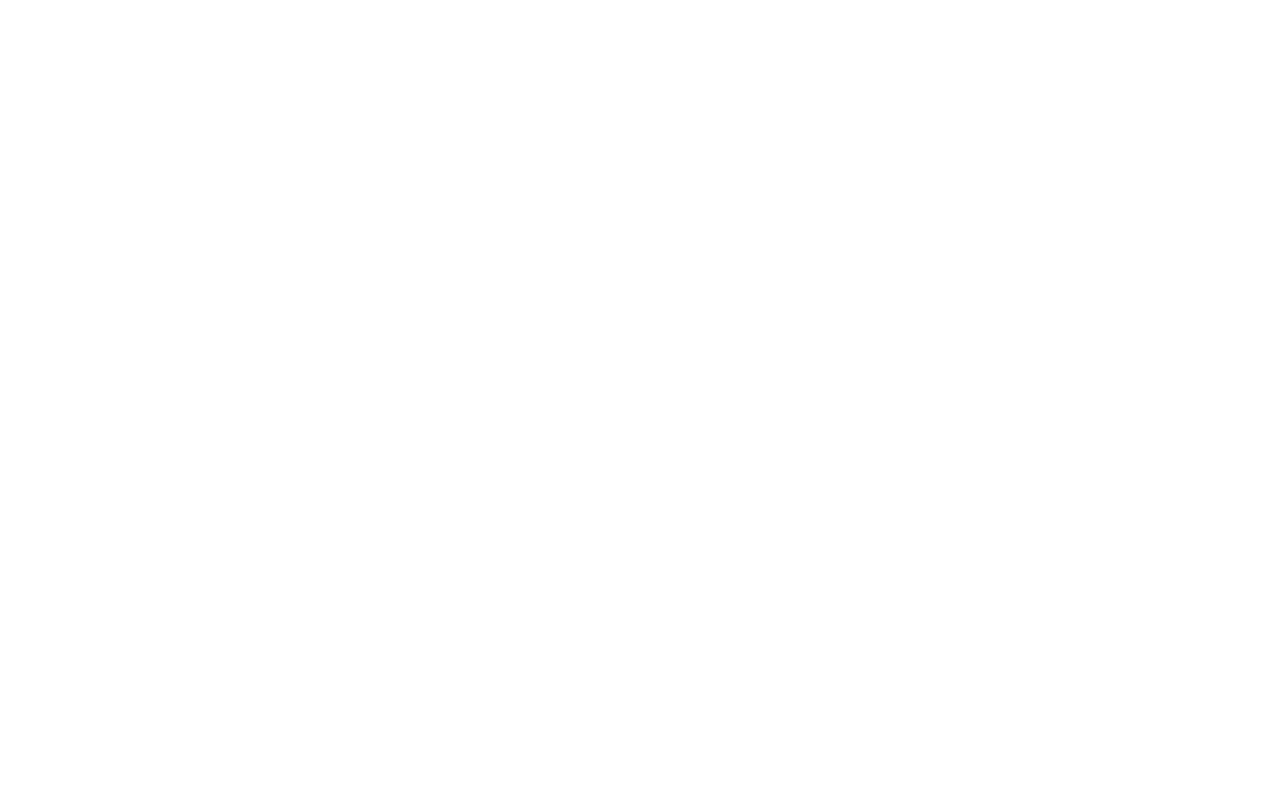
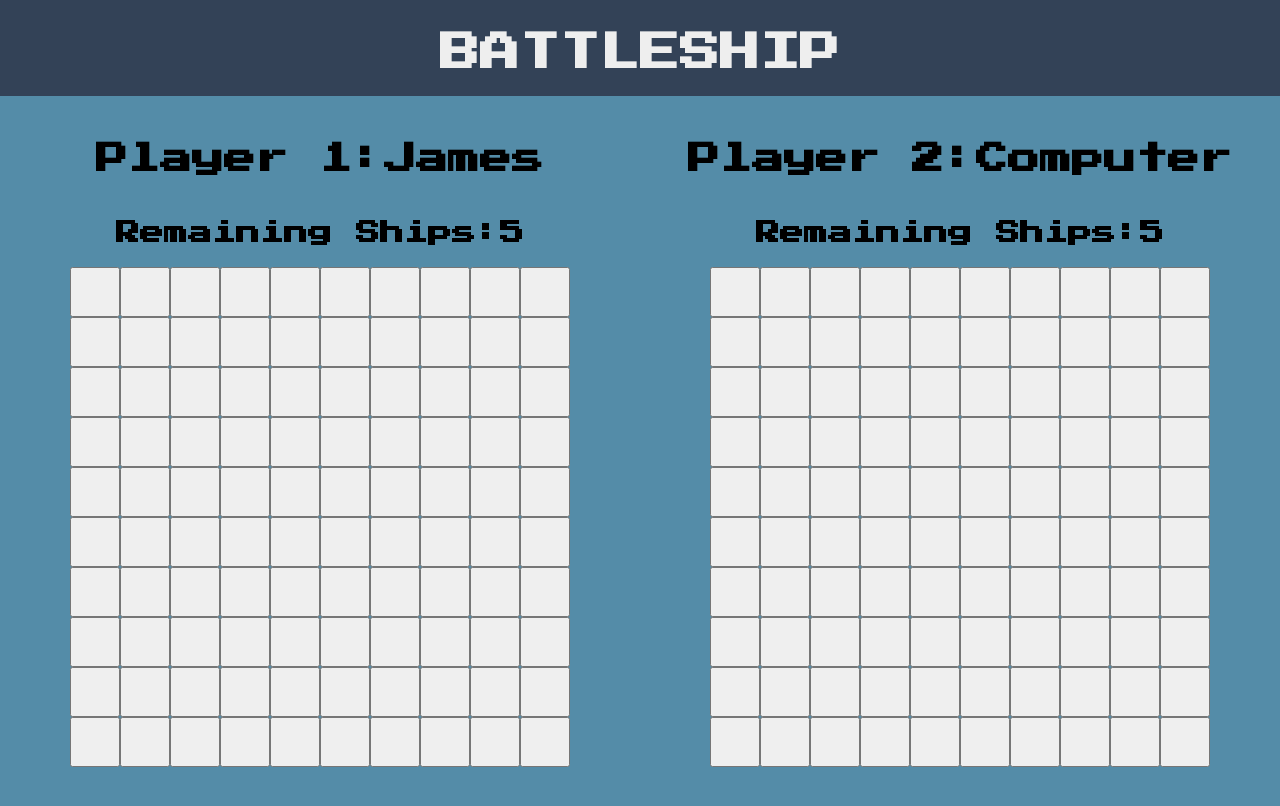
Before and after one commit to Jameslo599/battleship, a website built with webpack: page dist/index.html in a window 1280 px wide. Built offline with nearby package versions, Linux system fonts and the light colour scheme.

Commit message:
started building user interface --finished main game display.

```diff
--- a/package.json
+++ b/package.json
@@ -5,6 +5,7 @@
   "main": "index.js",
   "scripts": {
     "test": "jest",
+    "start": "webpack serve --open",
     "watch": "jest --watch"
   },
   "repository": {
@@ -28,7 +29,8 @@
     "eslint-plugin-jest": "^24.4.0",
     "jest": "^27.0.6",
     "webpack": "^5.46.0",
-    "webpack-cli": "^4.7.2"
+    "webpack-cli": "^4.7.2",
+    "webpack-dev-server": "^3.11.2"
   },
   "jest": {
     "modulePaths": [
--- /dev/null
+++ b/src/game-display.js
@@ -0,0 +1,47 @@
+import { makeElement } from "./make-elements";
+
+const grid = document.getElementById("grid");
+
+const makeDisplay = () => {
+  for (let i = 1; i <= 2; i += 1) {
+    const playerName = makeElement({
+      type: "h1",
+      id: `player${i}`,
+      className: "player",
+    });
+    grid.appendChild(playerName);
+  }
+  document.getElementById("player1").innerHTML = "Player 1:James";
+  document.getElementById("player2").innerHTML = "Player 2:Computer";
+
+  for (let i = 1; i <= 2; i += 1) {
+    const shipCount = makeElement({
+      type: "h2",
+      id: `shipCount${i}`,
+      className: "shipCount",
+    });
+    grid.appendChild(shipCount);
+  }
+  document.getElementById("shipCount1").innerHTML = "Remaining Ships:5";
+  document.getElementById("shipCount2").innerHTML = "Remaining Ships:5";
+
+  for (let i = 1; i <= 2; i += 1) {
+    const boardContainer = makeElement({
+      type: "div",
+      id: `boardContainer${i}`,
+      className: "boardContainer",
+    });
+    grid.appendChild(boardContainer);
+
+    for (let num = 0; num <= 99; num += 1) {
+      const cell = makeElement({
+        type: "button",
+        id: `cell${num}`,
+        className: "cell",
+      });
+      boardContainer.appendChild(cell);
+    }
+  }
+};
+
+export default makeDisplay;
--- a/src/index.js
+++ b/src/index.js
@@ -0,0 +1,7 @@
+import makeNavbar from "./navbar";
+import makeDisplay from "./game-display";
+
+(function playBattleship() {
+  makeNavbar();
+  makeDisplay();
+})();
--- a/src/make-ships.js
+++ b/src/make-ships.js
@@ -84,9 +84,11 @@
         lifeBar.push("sunk");
       }
       checkVictory();
-      return (grid[num1][num2] = "Hit");
+      grid[num1][num2] = "Hit";
+      return grid[num1][num2];
     }
-    return (grid[num1][num2] = "Miss");
+    grid[num1][num2] = "Miss";
+    return grid[num1][num2];
   };
 
   return {
@@ -103,7 +105,7 @@
 const Player = () => {
   const user = Gameboard();
 
-  //The maximum is inclusive and the minimum is inclusive
+  //	The maximum is inclusive and the minimum is inclusive
   const getRandomIntInclusive = (min, max) => {
     min = Math.ceil(min);
     max = Math.floor(max);
@@ -114,18 +116,20 @@
     for (let i = 0; i <= 0; i += 1) {
       const compReceiveAttack = (num1, num2) => {
         if (user.grid[num1][num2] === "Miss") {
-          i = i - 1;
+          i -= 1;
         } else if (user.grid[num1][num2] === "Hit") {
-          i = i - 1;
+          i -= 1;
         } else if (user.isObject(user.grid[num1][num2]) === true) {
           user.grid[num1][num2].hit();
           if (user.grid[num1][num2].isSunk() === true) {
             user.lifeBar.push("sunk");
           }
           user.checkVictory();
-          return (user.grid[num1][num2] = "Hit");
+          user.grid[num1][num2] = "Hit";
+          return user.grid[num1][num2];
         }
-        return (user.grid[num1][num2] = "Miss");
+        user.grid[num1][num2] = "Miss";
+        return user.grid[num1][num2];
       };
       const range = getRandomIntInclusive(0, 9);
       compReceiveAttack(range, range);
--- /dev/null
+++ b/src/navbar.js
@@ -0,0 +1,15 @@
+import { makeElement } from "./make-elements";
+
+const content = document.getElementById("content");
+
+// Generates complete navbar
+const makeNavbar = () => {
+  const navBar = makeElement({ type: "ul", id: "navbar", className: "navbar" });
+  content.appendChild(navBar);
+
+  const navTitle = makeElement({ type: "li", id: "nav", className: "nav" });
+  navTitle.innerHTML = "BATTLESHIP";
+  navBar.appendChild(navTitle);
+};
+
+export default makeNavbar;
```
Also changed, not shown: .eslintrc.js, dist/css/main.css, dist/index.html, dist/main.js, src/make-elements.js (renamed from src/make-DOM.js), 1 other file.
